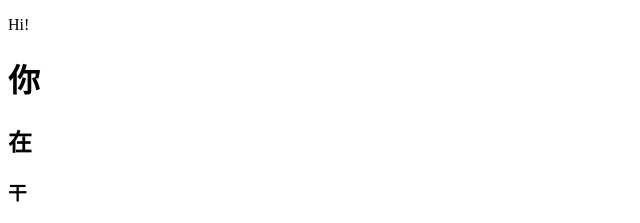
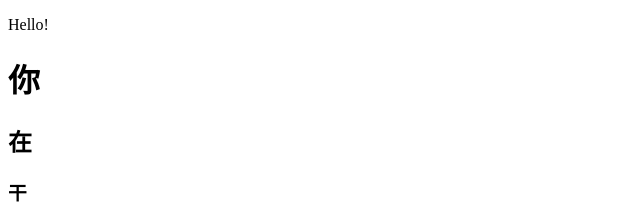
Before and after one commit to YetSun108/github_pages_demo, a plain HTML site: page docs/index.html in a window 1280 px wide. Shown: the top 223 px of the page, 0-640 px from the left. Drawn offline with Linux system fonts and the light colour scheme.

Commit message:
Update index.html

```diff
--- a/docs/index.html
+++ b/docs/index.html
@@ -2,10 +2,10 @@
 <html lang="en">
 <head>
     <meta charset="UTF-8">
-    <title>Hi!</title>
+    <title>Hello!</title>
 </head>
 <body>
-<p>Hi!</p>
+<p>Hello!</p>
 <h1>你</h1>
 <h2>在</h2>
 <h3>干</h3>
```
